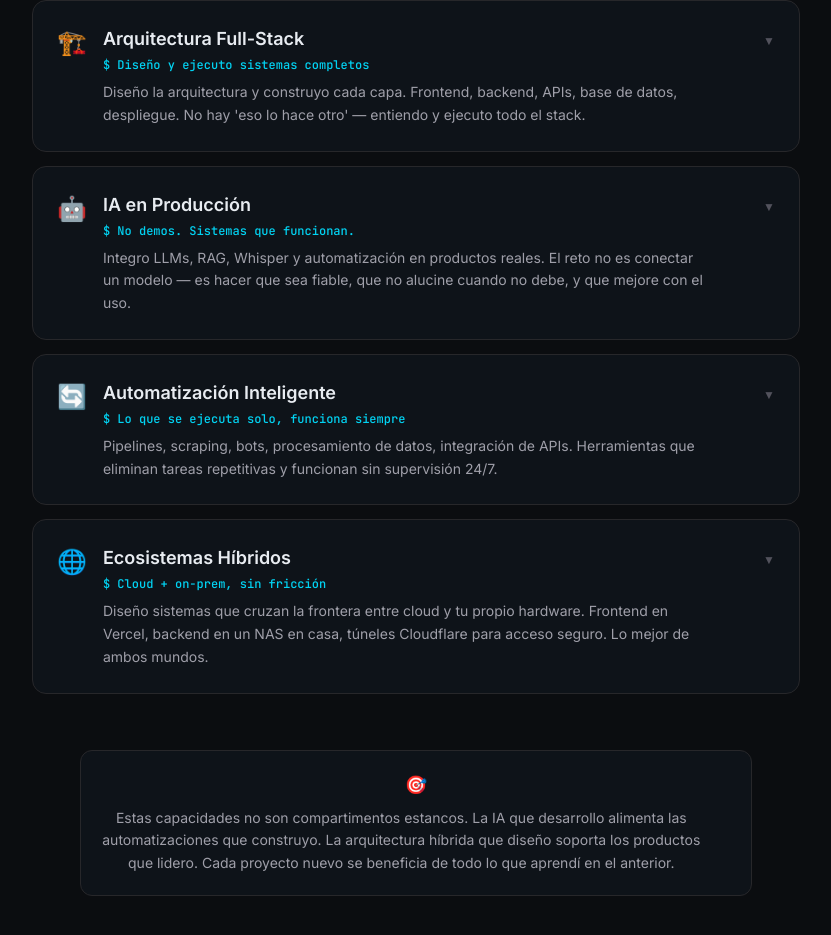
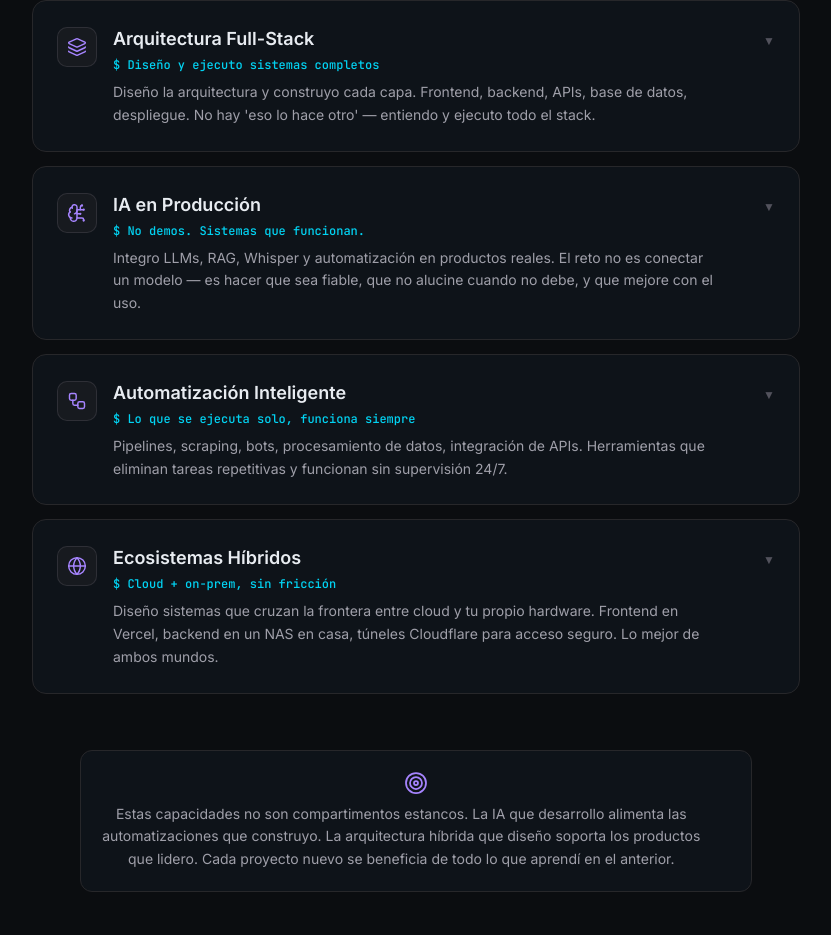
Before and after one commit to ignacioimatik-web/jistev-dev, a Next.js app: page / in a window 1280 px wide. Shown: the part 2419-3354 px from the top of the page, without its empty margins (224-1055 px from the left). Built offline with nearby package versions, Linux system fonts and the light colour scheme.

Commit message:
feat: Capacidades — iconos premium SVG lucide (Target, Layers, BrainCircuit, Workflow, Globe) en vez de emojis

```diff
--- a/src/components/capabilities.tsx
+++ b/src/components/capabilities.tsx
@@ -2,12 +2,23 @@
 
 import { useState } from "react";
 import { motion, AnimatePresence } from "framer-motion";
+import {
+  Target,
+  Layers,
+  BrainCircuit,
+  Workflow,
+  Globe,
+  type LucideIcon,
+} from "lucide-react";
 import { EASE_OUT } from "@/lib/motion";
 import { SectionWrapper, SectionHeading } from "@/components/section-wrapper";
 
+// Iconos premium contextuales de lucide-react (en vez de emojis)
+const capIcons: LucideIcon[] = [Target, Layers, BrainCircuit, Workflow, Globe];
+const capIconSizes = ["h-5 w-5", "h-5 w-5", "h-5 w-5", "h-5 w-5", "h-5 w-5"];
+
 const capabilities = [
   {
-    icon: "🎯",
     title: "Dirección de Producto",
     tagline: "De la idea al roadmap",
     desc: "Defino la visión, priorizo las funcionalidades, y trazo el camino desde el concepto hasta el lanzamiento. Sin caos ni sobreingeniería: solo lo que hace falta para que el producto resuelva el problema real.",
@@ -19,7 +30,6 @@ const capabilities = [
     ],
   },
   {
-    icon: "🏗️",
     title: "Arquitectura Full-Stack",
     tagline: "Diseño y ejecuto sistemas completos",
     desc: "Diseño la arquitectura y construyo cada capa. Frontend, backend, APIs, base de datos, despliegue. No hay 'eso lo hace otro' — entiendo y ejecuto todo el stack.",
@@ -31,7 +41,6 @@ const capabilities = [
     ],
   },
   {
-    icon: "🤖",
     title: "IA en Producción",
     tagline: "No demos. Sistemas que funcionan.",
     desc: "Integro LLMs, RAG, Whisper y automatización en productos reales. El reto no es conectar un modelo — es hacer que sea fiable, que no alucine cuando no debe, y que mejore con el uso.",
@@ -43,7 +52,6 @@ const capabilities = [
     ],
   },
   {
-    icon: "🔄",
     title: "Automatización Inteligente",
     tagline: "Lo que se ejecuta solo, funciona siempre",
     desc: "Pipelines, scraping, bots, procesamiento de datos, integración de APIs. Herramientas que eliminan tareas repetitivas y funcionan sin supervisión 24/7.",
@@ -55,7 +63,6 @@ const capabilities = [
     ],
   },
   {
-    icon: "🌐",
     title: "Ecosistemas Híbridos",
     tagline: "Cloud + on-prem, sin fricción",
     desc: "Diseño sistemas que cruzan la frontera entre cloud y tu propio hardware. Frontend en Vercel, backend en un NAS en casa, túneles Cloudflare para acceso seguro. Lo mejor de ambos mundos.",
@@ -108,7 +115,12 @@ export function Capabilities() {
                 className="w-full p-6 text-left"
               >
                 <div className="flex items-start gap-4">
-                  <span className="mt-0.5 shrink-0 text-2xl">{cap.icon}</span>
+                  <span className="mt-0.5 flex h-10 w-10 shrink-0 items-center justify-center rounded-[10px] border border-zinc-700/60 bg-zinc-800/40 text-violet-400">
+                    {(() => {
+                      const Icon = capIcons[i];
+                      return <Icon className={capIconSizes[i]} strokeWidth={1.75} />;
+                    })()}
+                  </span>
                   <div className="min-w-0 flex-1">
                     <div className="mb-1 flex items-baseline justify-between gap-4">
                       <h3 className="text-lg font-semibold">{cap.title}</h3>
@@ -163,7 +175,9 @@ export function Capabilities() {
         transition={{ duration: 0.4, delay: 0.3, ease: EASE_OUT }}
         className="mx-auto mt-14 max-w-2xl rounded-xl border border-zinc-800 bg-[#11161d]/70 p-5 text-center"
       >
-        <span className="mb-2 block text-lg">🎯</span>
+        <span className="mb-2 flex items-center justify-center text-violet-400">
+          <Target className="h-6 w-6" strokeWidth={1.75} />
+        </span>
         <p className="text-sm leading-relaxed text-zinc-400">
           Estas capacidades no son compartimentos estancos. La IA que desarrollo
           alimenta las automatizaciones que construyo. La arquitectura híbrida
```
